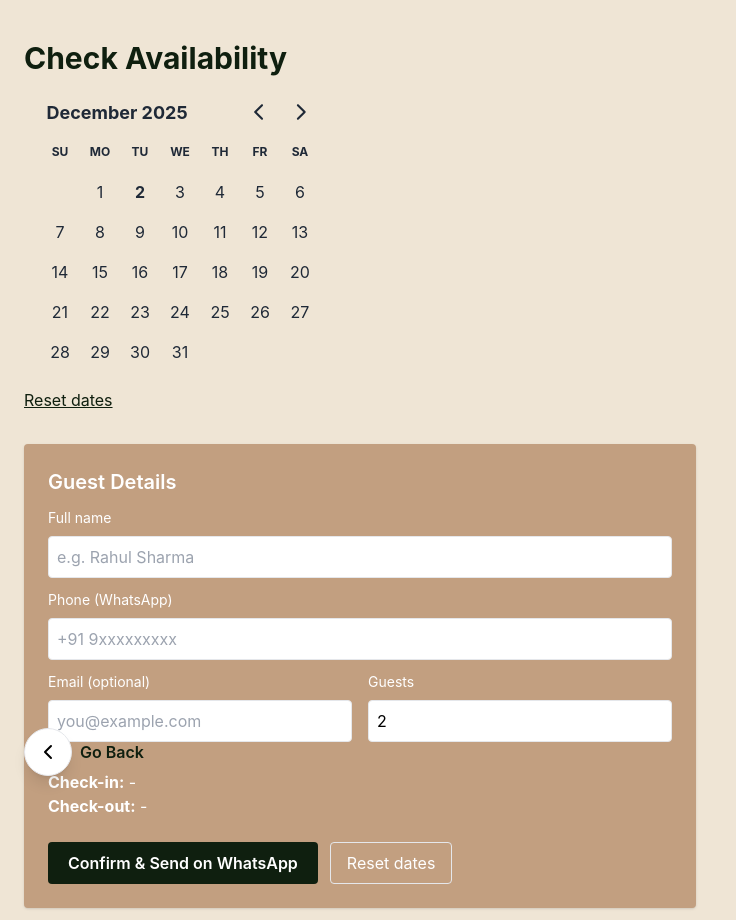
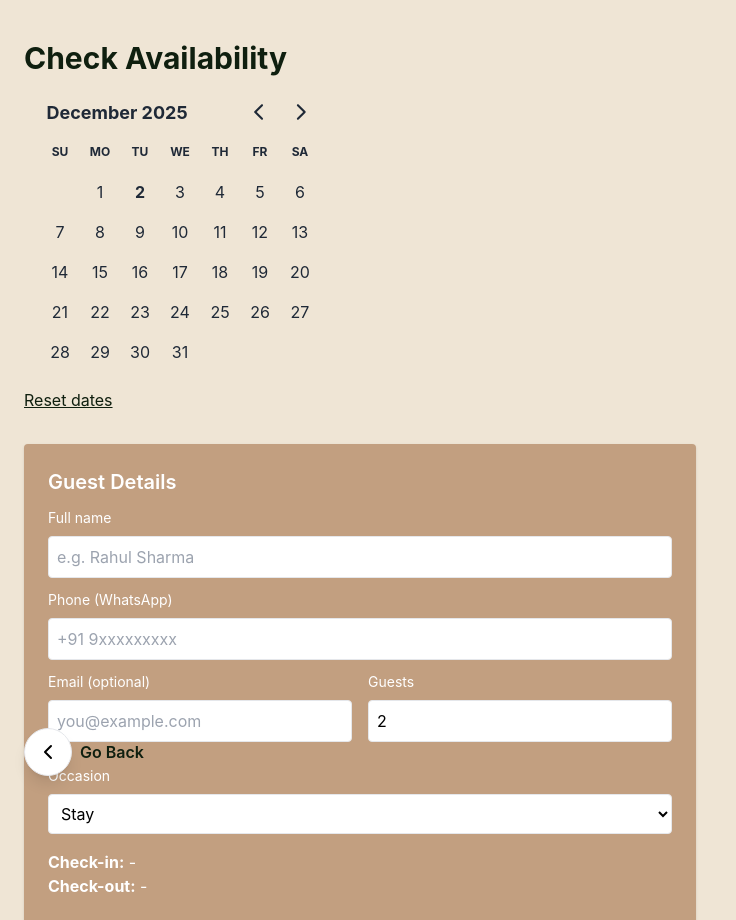
Before and after one commit to intelligencefordm-glitch/villa-anantara-web, a Next.js app: page /check in a window 1280 px wide. Shown: the top 920 px of the page, without its empty margins (0-736 px from the left). Built offline with nearby package versions, Linux system fonts and the light colour scheme; no server answers; the database is empty.

Commit message:
Update page.tsx

```diff
--- a/app/check/page.tsx
+++ b/app/check/page.tsx
@@ -12,11 +12,12 @@ export default function CheckAvailability() {
   const [checkIn, setCheckIn] = useState<Date | undefined>(undefined);
   const [checkOut, setCheckOut] = useState<Date | undefined>(undefined);
 
-  // guest form
+  // FORM STATES
   const [name, setName] = useState("");
   const [phone, setPhone] = useState("");
   const [email, setEmail] = useState("");
   const [guests, setGuests] = useState<number>(2);
+  const [occasion, setOccasion] = useState("Stay");
 
   const [warning, setWarning] = useState("");
   const [sending, setSending] = useState(false);
@@ -83,7 +84,6 @@ export default function CheckAvailability() {
     setWarning("");
   };
 
-  // form validation
   const validateForm = () => {
     if (!name.trim()) {
       setWarning("Please enter your name.");
@@ -105,11 +105,13 @@ export default function CheckAvailability() {
     if (!validateForm()) return;
 
     setSending(true);
+
     const payload = {
       name,
       phone,
       email,
       guests,
+      occasion,
       check_in: format(checkIn!, "yyyy-MM-dd"),
       check_out: format(checkOut!, "yyyy-MM-dd"),
       nights,
@@ -127,7 +129,7 @@ export default function CheckAvailability() {
         "dd MMM yyyy"
       )} to ${format(checkOut!, "dd MMM yyyy")} (${nights} nights) for ${
         payload.guests
-      } guests. My contact: ${payload.phone}${
+      } guests. Occasion: ${occasion}. My contact: ${payload.phone}${
         payload.email ? `, Email: ${payload.email}` : ""
       }.`;
 
@@ -177,7 +179,6 @@ export default function CheckAvailability() {
             }}
           />
 
-          {/* SECOND RESET BUTTON BELOW CALENDAR */}
           <div className="mt-4">
             <button onClick={resetDates} className="underline text-[#0F1F0F]">
               Reset dates
@@ -233,6 +234,17 @@ export default function CheckAvailability() {
           </div>
         </div>
 
+        {/* OCCASION FIELD */}
+        <label className="block mb-2 text-sm mt-3">Occasion</label>
+        <select
+          value={occasion}
+          onChange={(e) => setOccasion(e.target.value)}
+          className="w-full p-2 border rounded bg-white text-black"
+        >
+          <option value="Stay">Stay</option>
+          <option value="Other">Other</option>
+        </select>
+
         <div className="mt-4 text-white">
           <p>
             <strong>Check-in:</strong>{" "}
@@ -254,7 +266,7 @@ export default function CheckAvailability() {
             onClick={sendInquiry}
             disabled={sending}
             className="px-5 py-2 rounded text-white font-semibold"
-            style={{ backgroundColor: "#0F1F0F" }}
+            style={{ backgroundColor: "#C29F80" }}
           >
             {sending ? "Sending..." : "Confirm & Send on WhatsApp"}
           </button>
@@ -265,13 +277,12 @@ export default function CheckAvailability() {
         </div>
       </div>
 
-      {/* FLOATING GO BACK BUTTON */}
+      {/* GO BACK BUTTON */}
       <div className="fixed bottom-6 left-6 z-50 flex items-center gap-2">
         <button
           onClick={() => window.history.back()}
           className="w-12 h-12 rounded-full bg-white shadow-lg flex items-center justify-center border hover:scale-105 transition"
         >
-          {/* SVG Arrow */}
           <svg
             width="24"
             height="24"
```
